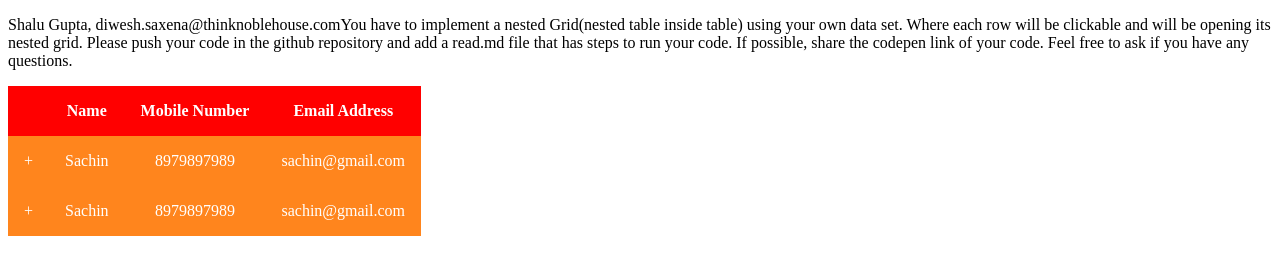
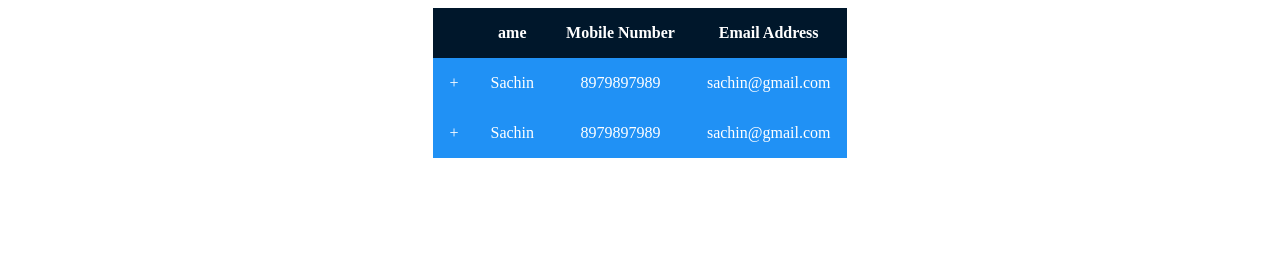
Before and after one commit to sachin020/sachin, a plain HTML site: page index.html in a window 1280 px wide. Drawn offline with Linux system fonts and the light colour scheme.

Commit message:
Update index.html

```diff
--- a/index.html
+++ b/index.html
@@ -3,11 +3,14 @@
 <head>
 	<meta charset="utf-8">
 	<title>Nested Table</title>
-	<style type="text/css">
-	.collapseButton {
+<style type="text/css">
+table.center {
+  margin-left: auto;
+  margin-right: auto;
+}
+.collapseButton {
   vertical-align: text-top;
 }
-
 th, td {
   padding: 1em;
 }
@@ -26,17 +29,17 @@ table {
 }
 
 table tr:nth-child(even) {
-  background-color: #ff851d;
+  background-color: #2091f5;
   color: white;
 }
 
 table tr:nth-child(odd) {
-  background-color: #ffc625ab;
+  background-color: #00529c42;
   color: white;
 }
 
 table th {
-  background-color: red;
+  background-color: #00172b;
 }
 
 table th, td {
@@ -45,19 +48,16 @@ table th, td {
 }
 
 #collapseButton:hover {
-  background-color: red;
+  background-color: #00172b;
 }
 	</style>
 </head>
 <body>
-	<p>Shalu Gupta, diwesh.saxena@thinknoblehouse.comYou have to implement a nested Grid(nested table inside table) using your own data set.
-Where each row will be clickable and will be opening its nested grid.
-Please push your code in the github repository and add a read.md file that has steps to run your code. If possible, share the codepen link of your code.
-Feel free to ask if you have any questions.</p>
-<table>
+
+<table class="center">
   <tr>
     <th></th>
-    <th>Name</th>
+    <th>ame</th>
     <th>Mobile Number</th>
     <th>Email Address</th>
   </tr>
```
